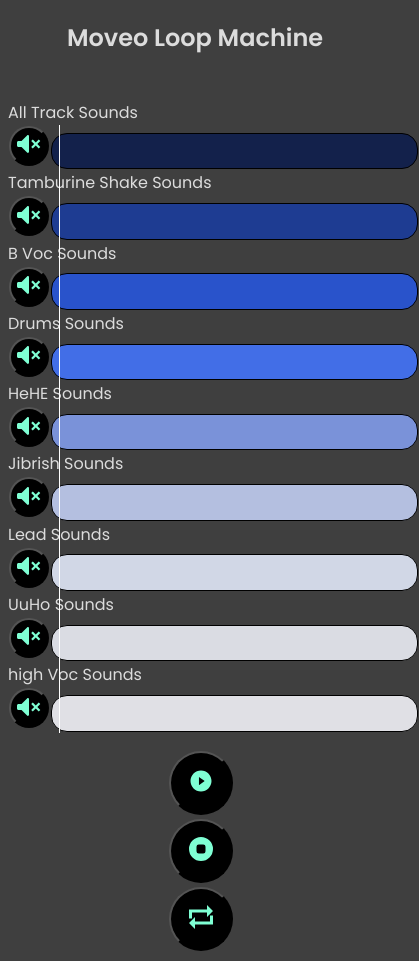
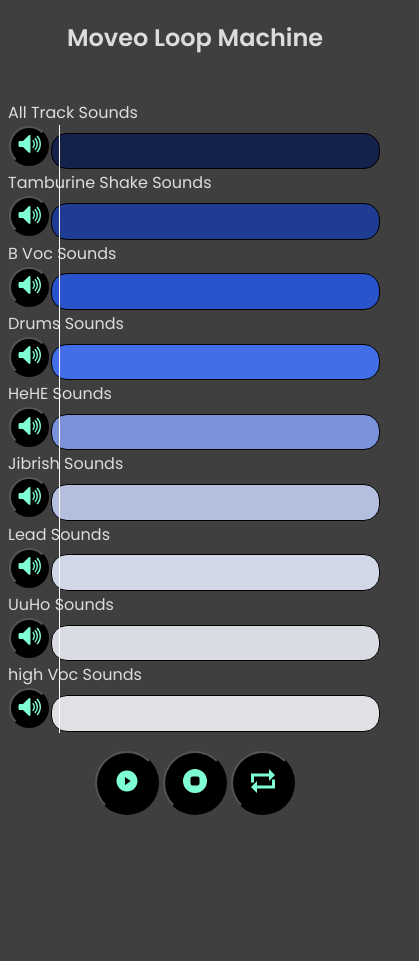
Before and after one commit to TomBibish/LoopMachine, a React (Create React App) app: page / in a window 390 px wide. Shown: the whole page, 419 px wide, since content can reach past the window. After the commit the page ends 844 px from the top, so only its background shows below. Built offline with nearby package versions, Linux system fonts and the light colour scheme.

Commit message:
initial commit

```diff
--- a/src/components/Buttons/ButtonGruop/ButtonGroup.css
+++ b/src/components/Buttons/ButtonGruop/ButtonGroup.css
@@ -21,9 +21,24 @@
 .button__container{
     margin: auto;
     width: 15%;
+    display: flex;
+    justify-content: center;
 }
 .media__button__icon{
     width: 24px !important;
     height: 24px !important;
     color: aquamarine;
 }
+
+@media screen and (max-width: 1024px) {
+    .button__container{
+        width: auto;
+    }
+}
+@media screen and (max-width: 600px) {
+    .button__container{
+        width: auto;
+        display: flex;
+        justify-content: center;
+    }
+}
--- a/src/components/LoopMachine/AudioBar/AudioBar.css
+++ b/src/components/LoopMachine/AudioBar/AudioBar.css
@@ -61,3 +61,13 @@
 .mute__button:hover{
     background: transparent;
 }
+@media screen and (max-width: 1024px) {
+.audio__bar{
+    width: 90%;
+}
+}
+@media screen and (max-width: 600px) {
+    .audio__bar{
+        width: 85%;
+    }
+}
--- a/src/components/LoopMachine/AudioBar/AudioBar.js
+++ b/src/components/LoopMachine/AudioBar/AudioBar.js
@@ -45,8 +45,8 @@ const AudioBar = props =>{
             <div className='bar__div'>
                 <button className='mute__button' onClick={toggleMuteHandler}>
                     {muteToggle === false
-                        ? <GoMute className='media__button__icon'/> :
-                        <GoUnmute className='media__button__icon'/>
+                        ? <GoUnmute className='media__button__icon'/>:
+                          <GoMute className='media__button__icon'/>
                     }
                 </button>
                 <li className='audio__bar' style={{ background:props.color}}>
```
Also changed, not shown: 11 other files (tests, documents, lock files or other folders).
